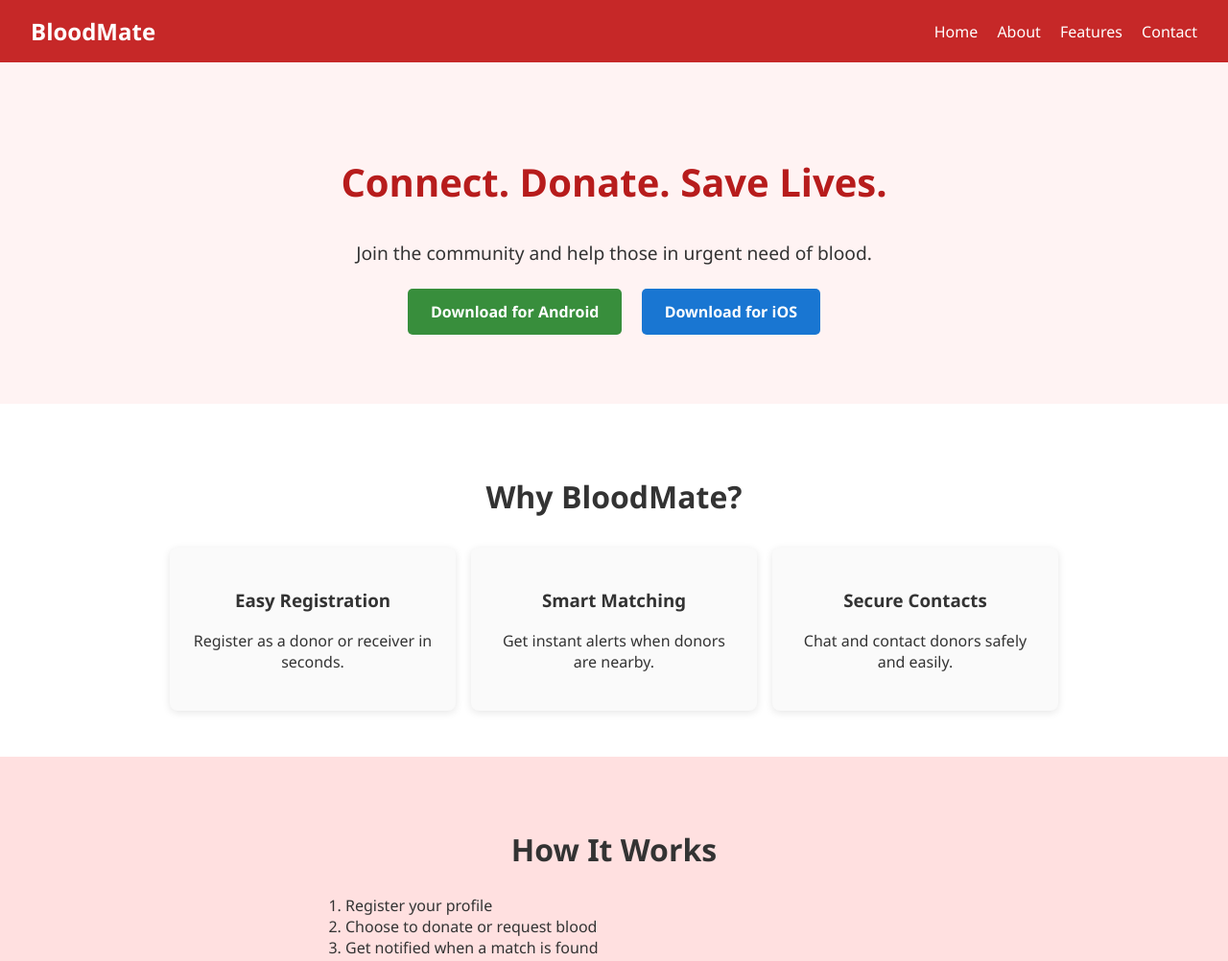
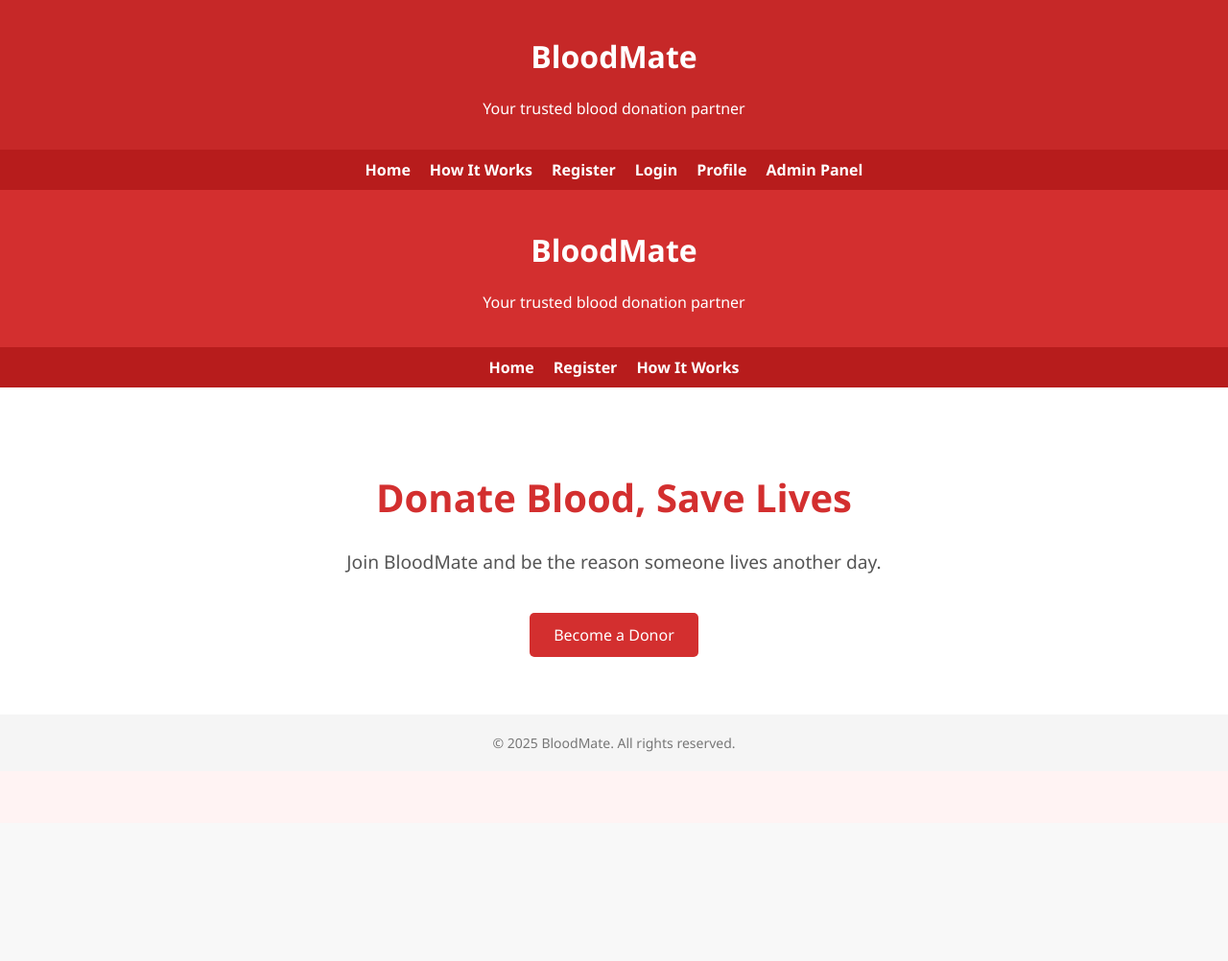
Before and after one commit to starlord4333/BloodMate, a plain HTML site: page index.html in a window 1280 px wide. Shown: the top 1002 px of the page at 96% size. After the commit the page ends 863 px from the top, so only its background shows below. Drawn offline with Linux system fonts and the light colour scheme.

Commit message:
Update index.html

```diff
--- a/index.html
+++ b/index.html
@@ -2,61 +2,69 @@
 <html lang="en">
 <head>
   <meta charset="UTF-8" />
-  <meta name="viewport" content="width=device-width, initial-scale=1.0"/>
-  <title>BloodMate - Donate Life</title>
-  <link rel="stylesheet" href="style.css" />
+  <meta name="viewport" content="width=device-width, initial-scale=1.0" />
+  <title>BloodMate</title>
+  <style>
+    body {
+      margin: 0;
+      font-family: 'Segoe UI', sans-serif;
+      background: #f8f8f8;
+      color: #333;
+    }
+    header {
+      background: #c62828;
+      color: white;
+      padding: 1rem 2rem;
+      text-align: center;
+    }
+    nav {
+      display: flex;
+      justify-content: center;
+      gap: 20px;
+      background-color: #b71c1c;
+      padding: 10px;
+    }
+    nav a {
+      color: white;
+      text-decoration: none;
+      font-weight: bold;
+    }
+    iframe {
+      width: 100%;
+      height: calc(100vh - 140px);
+      border: none;
+      opacity: 0;
+      transition: opacity 0.5s ease;
+    }
+  </style>
 </head>
 <body>
   <header>
-    <div class="logo">BloodMate</div>
-    <nav>
-      <a href="#">Home</a>
-      <a href="#">About</a>
-      <a href="#">Features</a>
-      <a href="#">Contact</a>
-    </nav>
+    <h1>BloodMate</h1>
+    <p>Your trusted blood donation partner</p>
   </header>
 
-  <section class="hero">
-    <h1>Connect. Donate. Save Lives.</h1>
-    <p>Join the community and help those in urgent need of blood.</p>
-    <div class="buttons">
-      <a href="#" class="btn android">Download for Android</a>
-      <a href="#" class="btn ios">Download for iOS</a>
-    </div>
-  </section>
+  <nav>
+    <a href="#" onclick="loadPage('homepage.html')">Home</a>
+    <a href="#" onclick="loadPage('howitworks.html')">How It Works</a>
+    <a href="#" onclick="loadPage('register.html')">Register</a>
+    <a href="#" onclick="loadPage('login.html')">Login</a>
+    <a href="#" onclick="loadPage('profile.html')">Profile</a>
+    <a href="#" onclick="loadPage('adminpanel.html')">Admin Panel</a>
+  </nav>
 
-  <section class="features">
-    <h2>Why BloodMate?</h2>
-    <div class="cards">
-      <div class="card">
-        <h3>Easy Registration</h3>
-        <p>Register as a donor or receiver in seconds.</p>
-      </div>
-      <div class="card">
-        <h3>Smart Matching</h3>
-        <p>Get instant alerts when donors are nearby.</p>
-      </div>
-      <div class="card">
-        <h3>Secure Contacts</h3>
-        <p>Chat and contact donors safely and easily.</p>
-      </div>
-    </div>
-  </section>
+  <iframe id="main-frame" src="homepage.html"></iframe>
 
-  <section class="how-it-works">
-    <h2>How It Works</h2>
-    <ol>
-      <li>Register your profile</li>
-      <li>Choose to donate or request blood</li>
-      <li>Get notified when a match is found</li>
-    </ol>
-  </section>
+  <script>
+    const frame = document.getElementById('main-frame');
+    frame.onload = () => frame.style.opacity = 1;
 
-  <footer>
-    <p>&copy; 2025 BloodMate. All rights reserved.</p>
-  </footer>
-
-  <script src="script.js"></script>
+    function loadPage(page) {
+      frame.style.opacity = 0;
+      setTimeout(() => {
+        frame.src = page;
+      }, 200);
+    }
+  </script>
 </body>
 </html>
```
